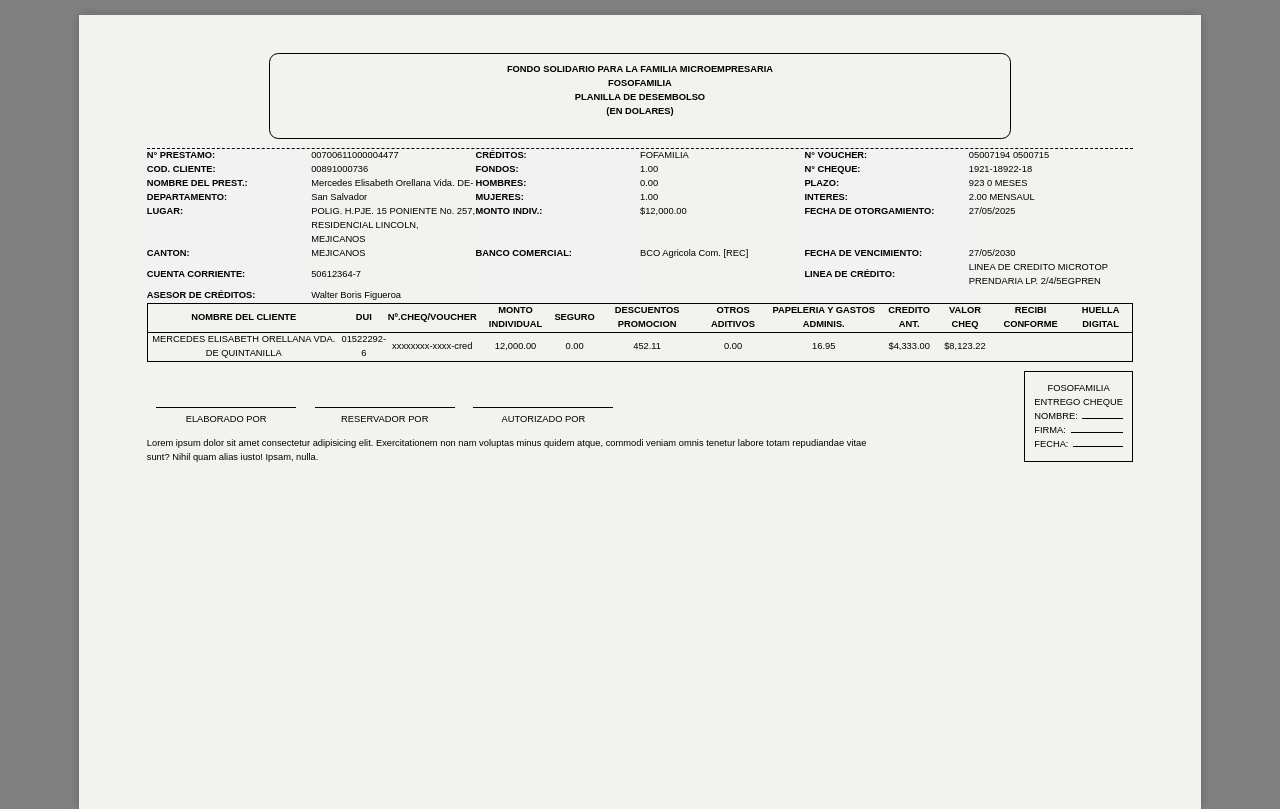
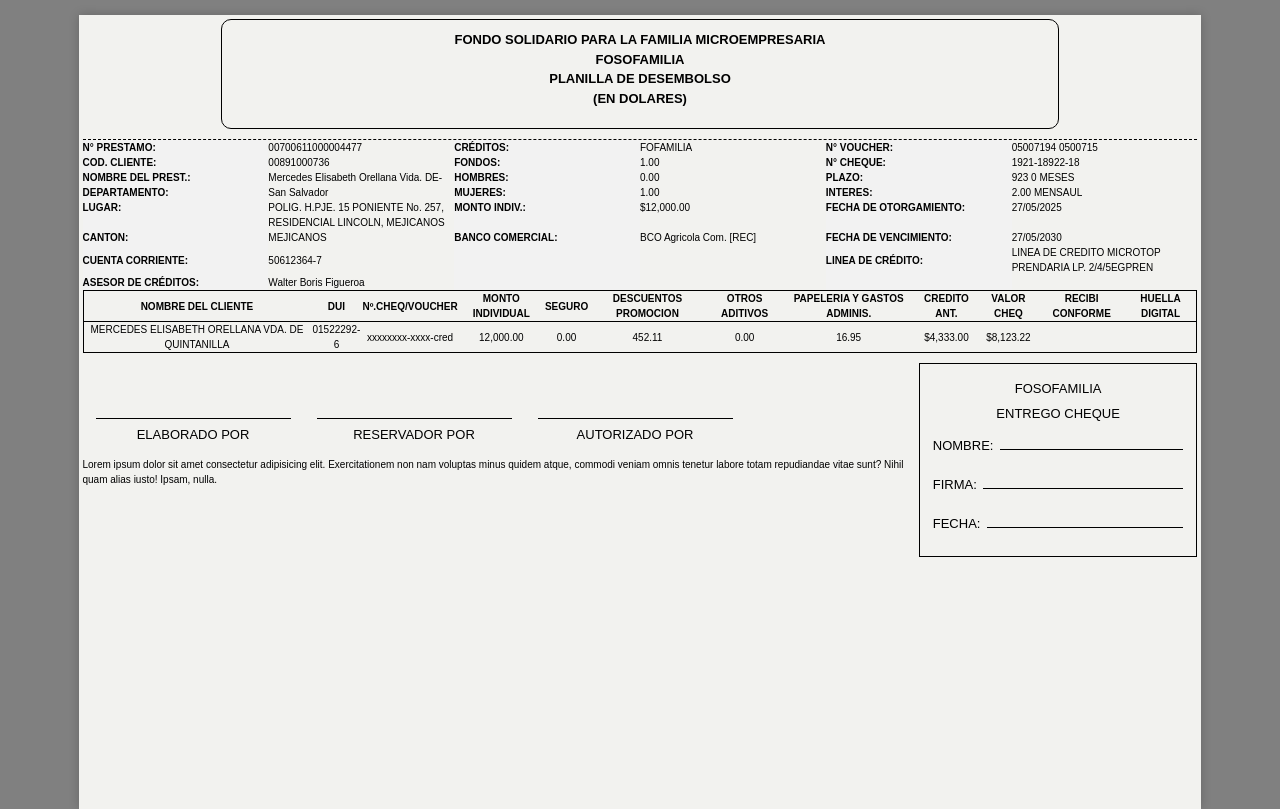
Before and after one commit to jramaya/jinja-print-formats, a Flask app: the page made by templates/documents/For12- Planilla de Desembolso de Credito/page1.html in a window 1280 px wide. Shown: the part 43-852 px from the top of the page. Run offline with Flask 3, Linux system fonts and the light colour scheme.

Commit message:
For12 Style update

```diff
--- a/templates/documents/For12- Planilla de Desembolso de Credito/page1.html
+++ b/templates/documents/For12- Planilla de Desembolso de Credito/page1.html
@@ -1,9 +1,9 @@
 <div class="form-header">
     <div class="header-box">
-        <h6>FONDO SOLIDARIO PARA LA FAMILIA MICROEMPRESARIA</h6>
-        <h6>FOSOFAMILIA</h6>
-        <h6>PLANILLA DE DESEMBOLSO</h6>
-        <h6>(EN DOLARES)</h6>
+        <h1>FONDO SOLIDARIO PARA LA FAMILIA MICROEMPRESARIA</h1>
+        <h1>FOSOFAMILIA</h1>
+        <h1>PLANILLA DE DESEMBOLSO</h1>
+        <h1>(EN DOLARES)</h1>
     </div>
 </div>
 <div class="form-body">
@@ -126,8 +126,8 @@
 
 <div class="entrego-cheque-firma">
         <div class="caja-entrego-firma">
-            <p>FOSOFAMILIA</p>
-            <p>ENTREGO CHEQUE</p>
+            <h2>FOSOFAMILIA</h2>
+            <h2>ENTREGO CHEQUE</h2>
             <p class="linea-con-campo">NOMBRE: <span class="espacio-firma"></span></p>
             <p class="linea-con-campo">FIRMA: <span class="espacio-firma"></span></p>
             <p class="linea-con-campo">FECHA: <span class="espacio-firma"></span></p>
--- a/templates/documents/For12- Planilla de Desembolso de Credito/style.css
+++ b/templates/documents/For12- Planilla de Desembolso de Credito/style.css
@@ -1,8 +1,8 @@
 #contenedor .pagina {
   font-family: Arial, sans-serif;
-  font-size: 7pt;
+  font-size:x-small;
   color: black;
-  padding: 1.0cm 1.8cm !important;
+  padding: 0.1cm !important;
 
   width: 297mm; /* Ancho de una hoja A4 */
   min-height: 210mm; /* Alto de una hoja A4 */
@@ -23,9 +23,9 @@
     padding-bottom: 2em;
 }
 
-#contenedor .header-box h6 {
+#contenedor .header-box h1 {
     font-weight: bold;
-    font-size: 1em;
+    font-size: small;
     margin: 0;
 }
 
@@ -85,6 +85,7 @@
     float: left;
     width: 75%;
     display: flex;
+    font-size: small;
 }
 
 .entrego-cheque-firma {
@@ -97,10 +98,21 @@
 
 .caja-entrego-firma {
     border: 0.15em solid;
+    width: 100%;
+    font-size: small;
+    line-height: 3;
     display: flex;
     flex-direction: column;;
     padding: 1em;
     text-align: center;
+}
+
+#contenedor .caja-entrego-firma h2 {
+    padding: 0;
+    margin: 0;
+    font-size: inherit;
+    line-height: 1.9;
+    font-weight: 400;
 }
 
 .linea-con-campo {
```
